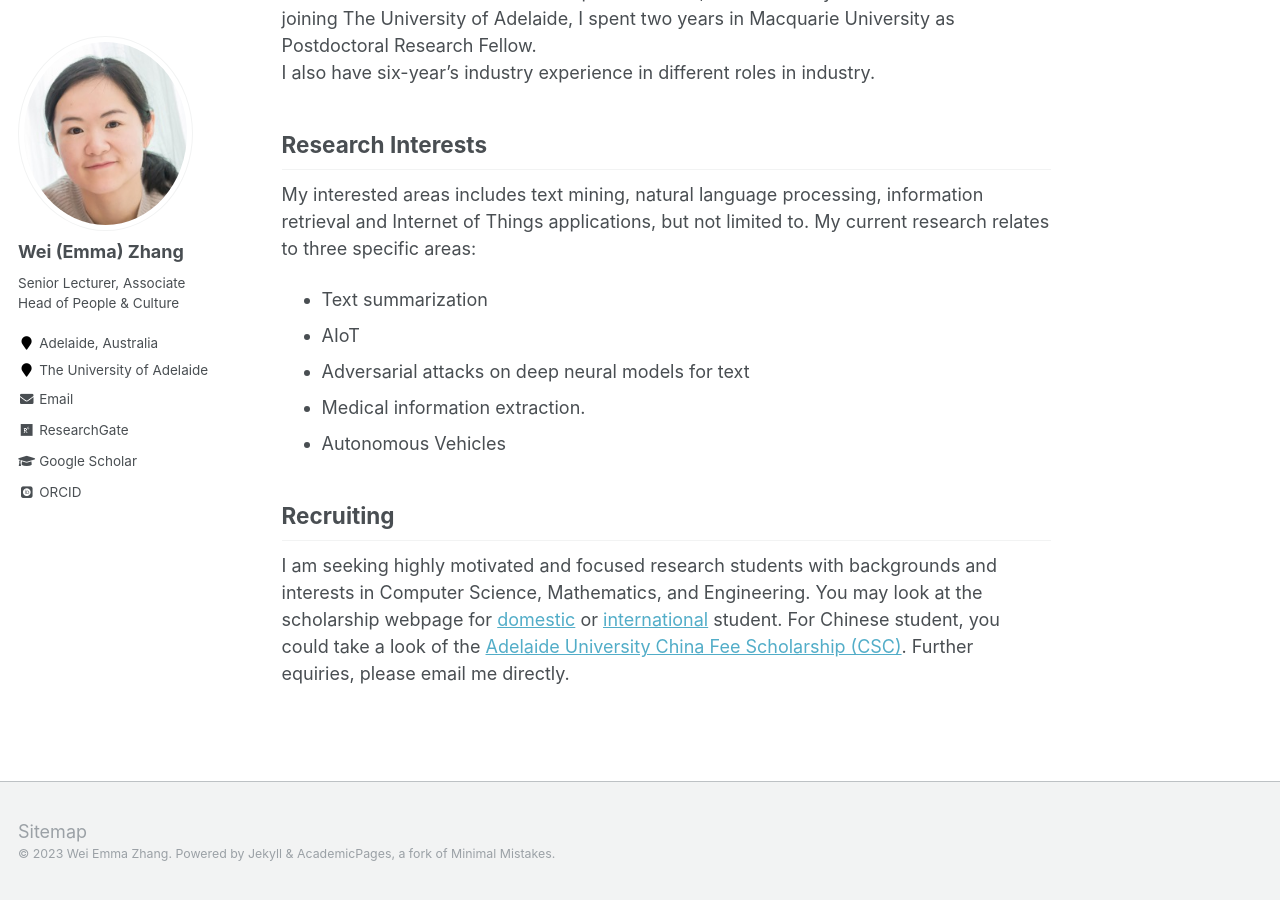
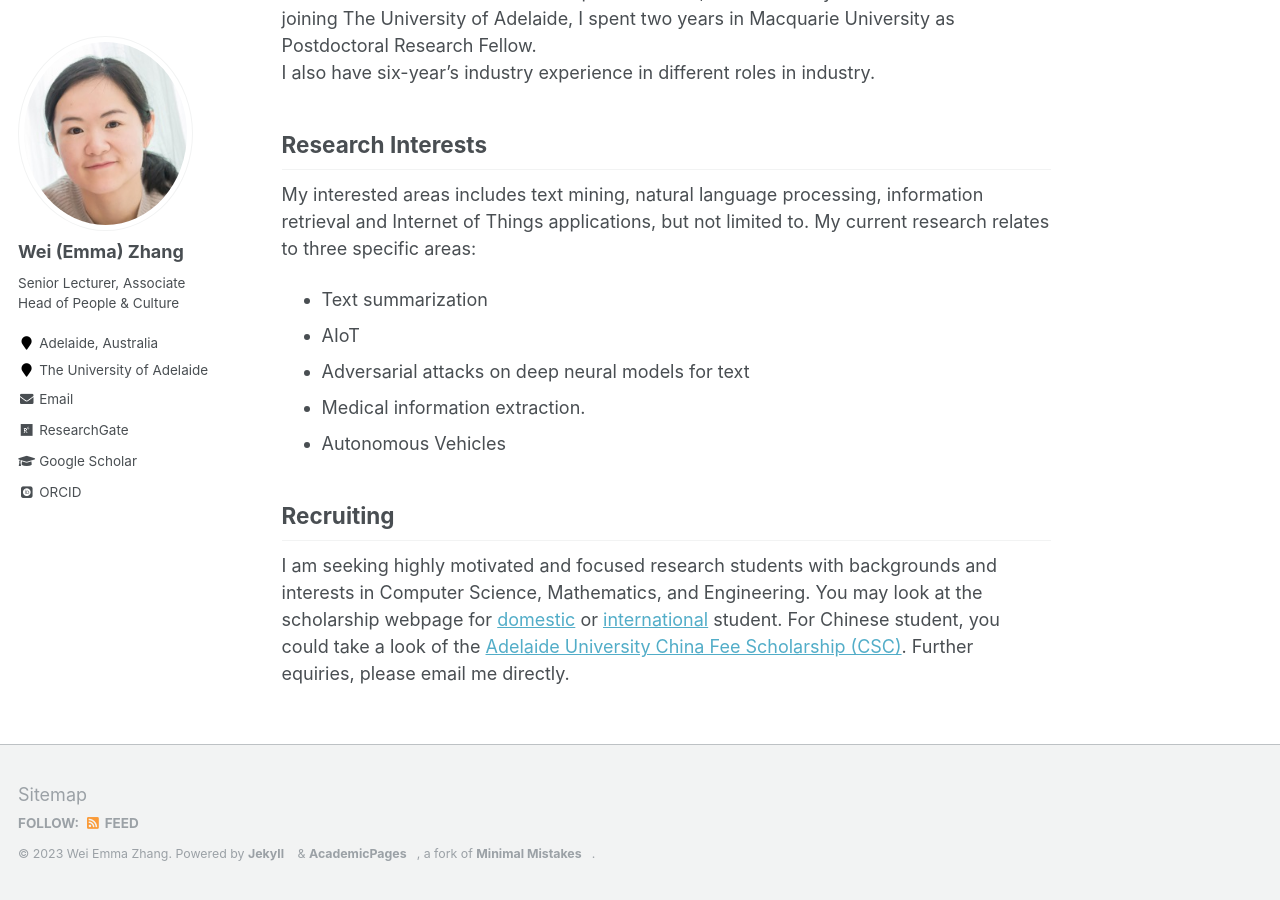
Before and after one commit to weiezhang/weiezhang.github.io, a Jekyll site: the page built from _pages/about.md, in a window 1280 px wide and 900 px high, scrolled down 659 px. Built offline with Jekyll 4.4.1, drawn with Linux system fonts in a browser that asks for light colours; some web fonts are replaced; our own code applies the rules of GitHub Pages for plain Markdown files.

Commit message:
Update footer.html

```diff
--- a/_includes/footer.html
+++ b/_includes/footer.html
@@ -1,7 +1,7 @@
 {% include base_path %}
 
-<div class="page__footer-follow">
-  <!--ul class="social-icons">
+<d!--iv class="page__footer-follow">
+  <ul class="social-icons">
     {% if site.data.ui-text[site.locale].follow_label %}
       <li><strong>{{ site.data.ui-text[site.locale].follow_label }}</strong></li>
     {% endif %}
@@ -18,7 +18,7 @@
       <li><a href="http://bitbucket.org/{{ site.author.bitbucket }}"><i class="fab fa-bitbucket" aria-hidden="true"></i> Bitbucket</a></li>
     {% endif %}
     <li><a href="{% if site.atom_feed.path %}{{ site.atom_feed.path }}{% else %}{{ base_path }}/feed.xml{% endif %}"><i class="fa fa-fw fa-rss-square" aria-hidden="true"></i> {{ site.data.ui-text[site.locale].feed_label | default: "Feed" }}</a></li>
-  </ul-->
-</div>
+  </ul>
+</div-->
 
 <div class="page__footer-copyright">&copy; {{ site.time | date: '%Y' }} {{ site.name | default: site.title }}. {{ site.data.ui-text[site.locale].powered_by | default: "Powered by" }} <a href="http://jekyllrb.com" rel="nofollow">Jekyll</a> &amp; <a href="https://github.com/academicpages/academicpages.github.io">AcademicPages</a>, a fork of <a href="https://mademistakes.com/work/minimal-mistakes-jekyll-theme/" rel="nofollow">Minimal Mistakes</a>.</div>
```
